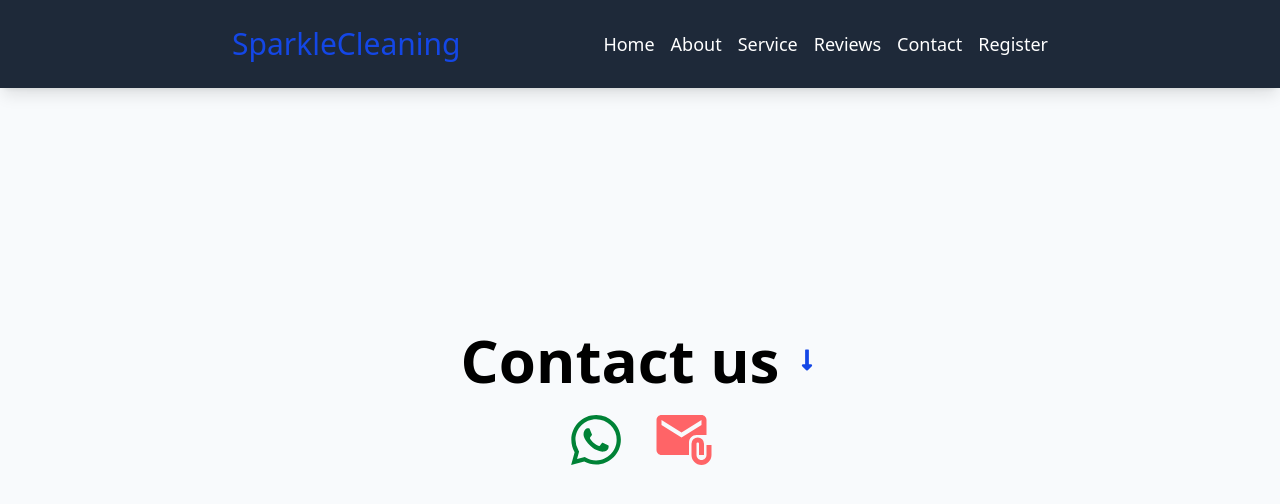
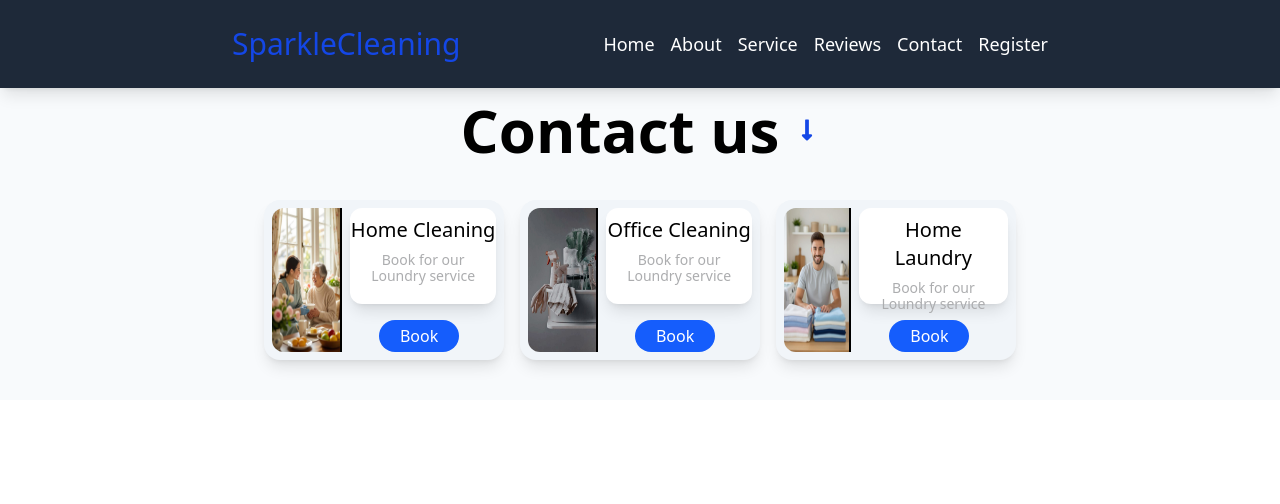
Before and after one commit to Dee-Tech-u/Sparkle-Cleaning, a React (Vite) app: page /Sparkle-Cleaning/contact in a window 1280 px wide. Shown: the top 504 px of the page. Built offline with nearby package versions, Linux system fonts and the light colour scheme.

Commit message:
commit changes

```diff
--- a/src/Components/Navbar.jsx
+++ b/src/Components/Navbar.jsx
@@ -54,23 +54,23 @@ const Navbar = () => {
            SparkleCleaning
     </Link>
         </div>
-      <div className='px-2 pt-2 pb-3 sp-y-1 custom-sm:px-3 mt-16'>
-        <Link to="/" className='block px-3 py-2 rounded-md text-base font-medium hover:bg-gray-700' onClick={toggleMenu}>
+      <div className='px-2 pt-2 pb-3 sp-y-1 custom-sm:px-3 mt-16 '>
+        <Link to="/" className='block px-3 py-2 rounded-md text-base font-medium hover:bg-gray-700 hover:scale-105 transition duration-300 ease-linear' onClick={toggleMenu}>
       Home
       </Link>
-      <Link to="/about" className='block px-3 py-2 rounded-md text-base font-medium hover:bg-gray-700' onClick={toggleMenu}>
+      <Link to="/about" className='block px-3 py-2 rounded-md text-base font-medium hover:bg-gray-700 hover:scale-105 transition duration-300 ease-linear' onClick={toggleMenu}>
       About
       </Link>
-      <Link to="/services" className='block px-3 py-2 rounded-md text-base font-medium hover:bg-gray-700' onClick={toggleMenu}>
+      <Link to="/services" className='block px-3 py-2 rounded-md text-base font-medium hover:bg-gray-700 hover:scale-105 transition duration-300 ease-linear' onClick={toggleMenu}>
       Service
       </Link>
-      <Link to="/reviews" className='block px-3 py-2 rounded-md text-base font-medium hover:bg-gray-700' onClick={toggleMenu}>
+      <Link to="/reviews" className='block px-3 py-2 rounded-md text-base font-medium hover:bg-gray-700 hover:scale-105 transition duration-300 ease-linear' onClick={toggleMenu}>
       Reviews
       </Link>
-      <Link to="/contact" className='block px-3 py-2 rounded-md text-base font-medium hover:bg-gray-700' onClick={toggleMenu}>
+      <Link to="/contact" className='block px-3 py-2 rounded-md text-base font-medium hover:bg-gray-700 hover:scale-105 transition duration-300 ease-linear' onClick={toggleMenu}>
       Contact
       </Link>
-      <Link to="/register" className='block px-3 py-2 rounded-md text-base font-medium hover:bg-gray-700' onClick={toggleMenu}>
+      <Link to="/register" className='block px-3 py-2 rounded-md text-base font-medium hover:bg-gray-700 hover:scale-105 transition duration-300 ease-linear' onClick={toggleMenu}>
       Register
       </Link>
       </div>
--- a/src/Components/Service.jsx
+++ b/src/Components/Service.jsx
@@ -36,7 +36,7 @@ const Service = () => {
         <h1 className='text-7xl custom-sm:text-5xl text-blue-600'>BOOK</h1>
         <p className='text-[#acadaf]'>Now</p>
         <Link to="/services">
-        <button className='bg-blue-500 w-24 h-9 custom-sm:w-25 rounded-4xl mt-6 transition duration-300 ease-in-out hover:animate-bounce cursor-pointer'>Book Now</button>
+        <button className='bg-blue-500 w-24 h-9 custom-sm:w-25 rounded-4xl mt-6 transition duration-300 ease-in-out hover:animate-bounce cursor-pointer animate-pulse'>Book Now</button>
         </Link>
       </div>
     </div>
--- a/src/Pages/Contact.jsx
+++ b/src/Pages/Contact.jsx
@@ -1,11 +1,12 @@
 import React from 'react'
 import { FaLongArrowAltDown } from 'react-icons/fa'
 import { MdAttachEmail, MdWhatsapp } from 'react-icons/md'
+import { Link } from 'react-router'
 
 const Contact = () => {
   return (
     <>
-    <div className='min-h-screen bg-slate-50 w-full flex items-center justify-center px-20'>
+    <div className='bg-slate-50 w-full flex items-center justify-center pt-25 pb-5 px-20'>
       <div className='flex flex-col items-center max-w-2xl gap-5'>
         <div className="flex flex-row items-center gap-4">
       <div>
@@ -15,13 +16,60 @@ const Contact = () => {
             <FaLongArrowAltDown className='text-2xl text-blue-700'/>
           </div>
         </div>
-        <div className='flex flex-row justify-center items-center gap-7'>
-          <a href="https://wa.me/qr/OU3NPTAFYF67L1 " target='_blank'><MdWhatsapp className='text-green-700 text-6xl'/></a>
-          <a href="https://mail.google.com/mail/u/0/#inbox" target='_blank'><MdAttachEmail className='text-6xl text-red-400'/></a>
+      </div>
+    </div>
+    <div className='pt-5 pb-10 text-center bg-slate-50'>
+    <div className="flex flex-col gap-6 custom-md:gap-0 custom-md:flex-row custom-md:max-w-3xl m-auto">
+      <div className='flex flex-row h-60 w-80 custom-md:w-60 custom-md:h-40 bg-slate-100 m-auto p-2 shadow-lg rounded-2xl cursor-progress hover:bg-slate-600 transition duration-300 ease-linear'>
+        <div>
+          <img src="happy-client.jpg" alt="happy client" className='h-12/12 rounded-l-xl border-r-2' />
+        </div>
+        <div className="flex flex-col">
+          <div className=' bg-white ml-2 pt-2 shadow-lg rounded-xl h-8/12'>
+          <div>
+            <h1 className='text-xl'>Home Cleaning</h1>
+          <p className='text-[#acadaf] leading-4 text-sm p-2'>Book for our Loundry service</p>
+          </div>
+        </div>
+        <Link to="https://wa.me/qr/OU3NPTAFYF67L1" target='-blank'>
+            <button className='bg-blue-600 h-8 w-20 rounded-3xl mt-8 custom-md:mt-4 cursor-pointer hover:scale-105 transition duration-300 ease-linear'>Book</button>
+          </Link>
+        </div>
+      </div>
+       <div className='flex flex-row h-60 w-80 custom-md:w-60 custom-md:h-40 bg-slate-100 m-auto p-2 shadow-lg rounded-2xl cursor-progress hover:bg-slate-600 transition duration-300 ease-linear'>
+        <div>
+          <img src="cleaning-material.jpeg" alt="cleaning materials" className='h-12/12 rounded-l-xl border-r-2' />
+        </div>
+        <div className="flex flex-col">
+          <div className=' bg-white ml-2 pt-2 shadow-lg rounded-xl h-8/12'>
+          <div>
+            <h1 className='text-xl'>Office Cleaning</h1>
+          <p className='text-[#acadaf] leading-4 text-sm p-2'>Book for our Loundry service</p>
+          </div>
+        </div>
+        <Link to="https://wa.me/qr/OU3NPTAFYF67L1" target='-blank'>
+            <button className='bg-blue-600 h-8 w-20 rounded-3xl mt-8 custom-md:mt-4 cursor-pointer hover:scale-105 transition duration-300 ease-linear'>Book</button>
+          </Link>
+        </div>
+      </div>
+       <div className='flex flex-row h-60 w-80 custom-md:w-60 custom-md:h-40 bg-slate-100 m-auto p-2 shadow-lg rounded-2xl cursor-progress hover:bg-slate-600 transition duration-300 ease-linear'>
+        <div>
+          <img src="cloths-laundry1.jpg" alt="laundry man" className='h-12/12 rounded-l-xl border-r-2' />
+        </div>
+        <div className="flex flex-col">
+          <div className=' bg-white ml-2 p-2 shadow-lg rounded-xl h-8/12'>
+          <div>
+            <h1 className='text-xl'>Home Laundry</h1>
+          <p className='text-[#acadaf] leading-4 text-sm p-2'>Book for our Loundry service</p>
+          </div>
+        </div>
+        <Link to="https://wa.me/qr/OU3NPTAFYF67L1" target='-blank'>
+            <button className='bg-blue-600 h-8 w-20 rounded-3xl mt-8 custom-md:mt-4 cursor-pointer hover:scale-105 transition duration-300 ease-linear'>Book</button>
+          </Link>
         </div>
       </div>
     </div>
-
+    </div>
     </>
 
   )
--- a/src/main.jsx
+++ b/src/main.jsx
@@ -7,7 +7,7 @@ import { BrowserRouter } from 'react-router-dom';
 
 createRoot(document.getElementById('root')).render(
   <StrictMode>
-    <BrowserRouter basename='/Sparkle-Cleaning'>
+    <BrowserRouter basename='/Sparkle-Cleaning/'>
     <App />
     </BrowserRouter>
   </StrictMode>,
```
Also changed, not shown: public/cleaning-material.jpeg (renamed from public/97865726-9c37-4e5c-8cf6-ffdff7986e60.jpeg), public/happy-client.jpg (renamed from public/grok_image_9lfxmc.jpg).
